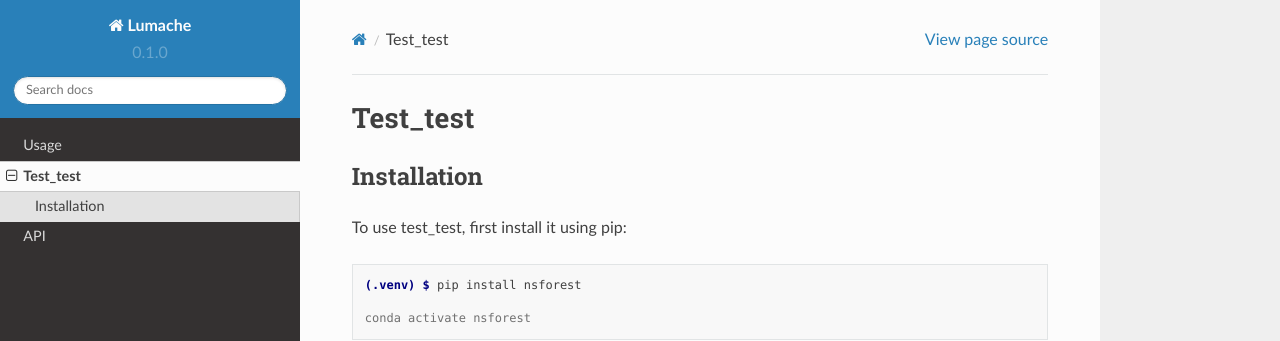
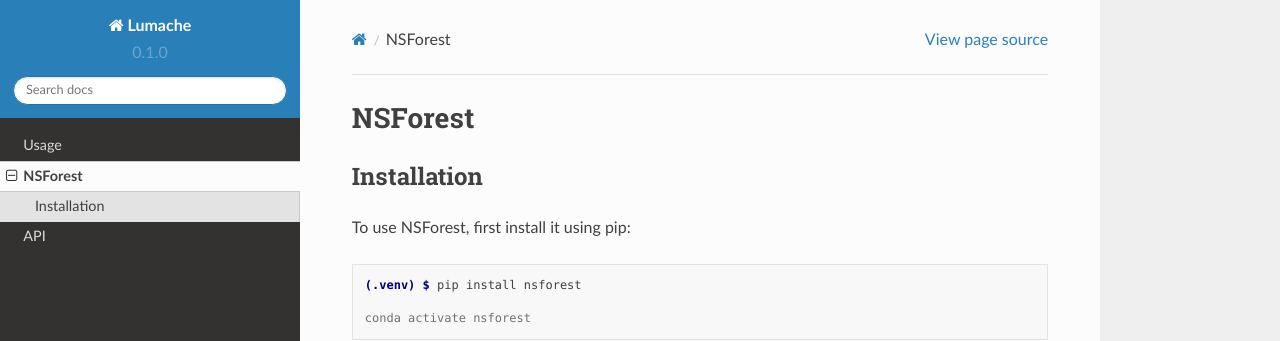
Before and after one commit to BeverlyPeng/nsforest, a Sphinx documentation site: the page built from docs/source/test_test.rst, in a window 1280 px wide. Shown: the top 341 px of the page. Built offline with Sphinx 7.4.7 and the Read the Docs theme 2.0.0, drawn with Linux system fonts in a browser that asks for light colours.

Commit message:
Update test_test.rst

```diff
--- a/docs/source/test_test.rst
+++ b/docs/source/test_test.rst
@@ -1,12 +1,12 @@
-Test_test
-=========
+NSForest
+========
 
 .. _install:
 
 Installation
 ------------
 
-To use test_test, first install it using pip:
+To use NSForest, first install it using pip:
 
 .. code-block:: console
 
```
